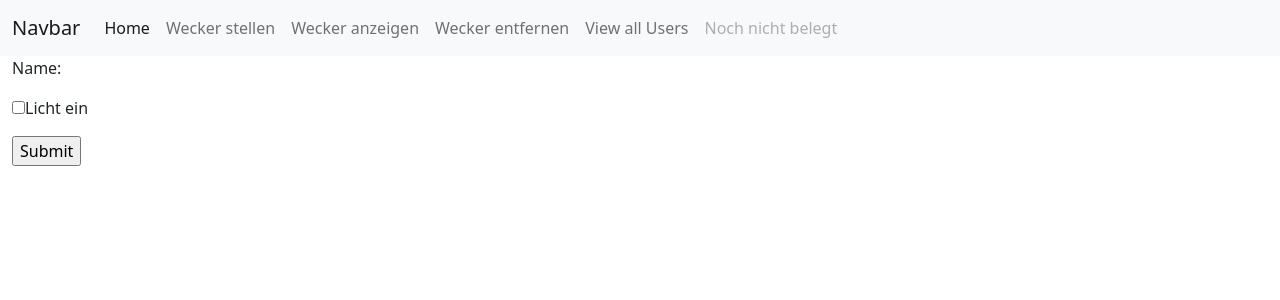
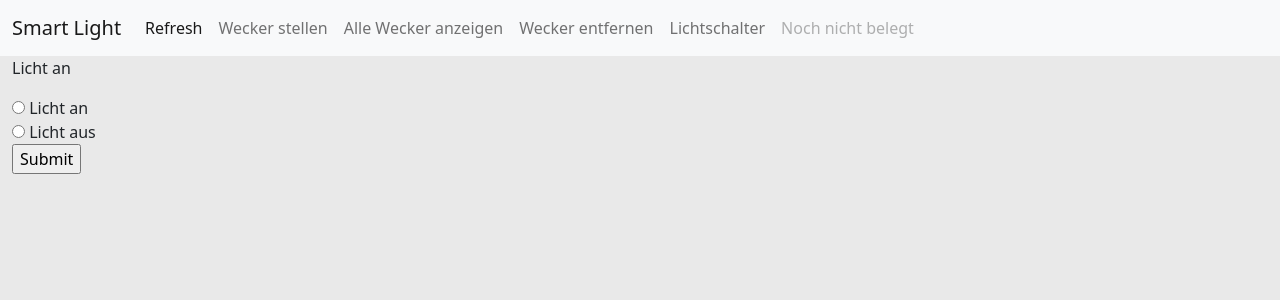
Before and after one commit to PatchFramework/SmartLight, a Flask app: page /licht in a window 1280 px wide. Shown: the top 300 px of the page. Run offline with Flask 2, Linux system fonts and the light colour scheme.

Commit message:
Website-Weiterbau
Update der Website - licht an, Licht aus, Wecker löschen funktioniert noch nicht, aber dafür funktioniert die Wecker-Einstellung und Wecker-Anzeige wieder.

```diff
--- a/smart light/app.py
+++ b/smart light/app.py
@@ -23,7 +23,7 @@ db = SQLAlchemy(app)
 #         self.email = email
 class lichtan(db.Model):
     _id = db.Column("id", db.Integer, primary_key=True)
-    licht = db.Column("licht", db.Integer)
+    licht = db.Column("licht", db.String)
     def __init__(self, licht):
         self.licht = licht
 
@@ -33,6 +33,31 @@ class licht(db.Model):
 
     def __init__(self, zeit):
         self.zeit = zeit
+
+# @app.route("/wecker", methods=["POST", "GET"])
+# def lighton():
+#     if request.method == "POST":
+#         session.permanent = True
+#         light = request.form["lichtschalter"]
+#         session["licht"] = light
+#         found_wecker = lichtan.query.filter_by(licht=licht).first()
+#         if light == lighton :
+#             session["licht"]=1
+#         # else:
+#         #     zeitpunkt = lichtan(licht)
+#         #     db.session.add(zeitpunkt)
+#         #     db.session.commit()
+
+
+#         flash("Das Licht wurde erfolgreich eingeschalten!")
+#         return redirect(url_for("weckeranzeige"))
+#     else:
+#         # if "zeit" in session:
+#         #     flash("Der Wecker war bereits gestellt!")
+#         #     return redirect(url_for("weckeranzeige"))
+#         return render_template("wecker.html")
+
+
 @app.route("/licht", methods=["POST", "GET"])
 def lichtein():
       if request.method == "POST":
@@ -43,7 +68,7 @@ def lichtein():
         if lichtein:
             session["licht"] =lichtein.licht
         else:
-            light = lichtan(licht)
+            light = lichtan(light)
             db.session.add(light)
             db.session.commit()
 
@@ -51,15 +76,16 @@ def lichtein():
         flash("Licht ist an!")
         return redirect(url_for("lichtein"))
       else:
-        if "licht" in session:
-            flash("Licht ist bereits an!")
-            return redirect(url_for("weckerstellen"))
+        # if "licht" in session:
+        #     flash("Licht ist bereits an!")
+        #     return redirect(url_for("weckerstellen"))
         return render_template("licht.html")
 
 @app.route("/wecker", methods=["POST", "GET"])
 def weckerstellen():
     if request.method == "POST":
         session.permanent = True
+        request.form["wecker"] == "weckerstellen"
         zeit = request.form["wecker"]
         session["zeit"] = zeit
         found_wecker = licht.query.filter_by(zeit=zeit).first()
@@ -78,27 +104,7 @@ def weckerstellen():
         #     flash("Der Wecker war bereits gestellt!")
         #     return redirect(url_for("weckeranzeige"))
         return render_template("wecker.html")
-def lichtein():
-      if request.method == "POST":
-        session.permanent = True
-        licht = request.form["licht"]
-        session["licht"] = licht
-        lichtein = lichtan.query.filter_by(licht=licht).first()
-        if lichtein:
-            session["licht"] =lichtein.licht
-        else:
-            light = lichtan(licht)
-            db.session.add(light)
-            db.session.commit()
 
-
-        flash("Licht ist an!")
-        return redirect(url_for("lichtein"))
-      else:
-        if "licht" in session:
-            flash("Licht ist bereits an!")
-            return redirect(url_for("weckerstellen"))
-        return render_template("licht.html")
 @app.route("/anzeige")
 def weckeranzeige():
 
--- /dev/null
+++ b/smart light/static/style.css
@@ -0,0 +1 @@
+body {background-color:#e9e9e9;}
--- a/smart light/templates/base.html
+++ b/smart light/templates/base.html
@@ -1,33 +1,34 @@
 <!DOCTYPE html>
 <html>
     <head>
+      <link href="https://cdn.jsdelivr.net/npm/bootstrap@5.1.3/dist/css/bootstrap.min.css" rel="stylesheet" integrity="sha384-1BmE4kWBq78iYhFldvKuhfTAU6auU8tT94WrHftjDbrCEXSU1oBoqyl2QvZ6jIW3" crossorigin="anonymous">
 
-        <link href="https://cdn.jsdelivr.net/npm/bootstrap@5.1.3/dist/css/bootstrap.min.css" rel="stylesheet" integrity="sha384-1BmE4kWBq78iYhFldvKuhfTAU6auU8tT94WrHftjDbrCEXSU1oBoqyl2QvZ6jIW3" crossorigin="anonymous">
-        <title> {% block title %}{% endblock %}</title>
+      <link rel="stylesheet" type="text/css" href="{{ url_for('static', filename='style.css')}}">
+         <title> {% block title %}{% endblock %}</title>
     </head>
     <body>
         <nav class="navbar navbar-expand-lg navbar-light bg-light">
             <div class="container-fluid">
-              <a class="navbar-brand" href="#">Navbar</a>
+              <a class="navbar-brand" href="#">Smart Light</a>
               <button class="navbar-toggler" type="button" data-bs-toggle="collapse" data-bs-target="#navbarNav" aria-controls="navbarNav" aria-expanded="false" aria-label="Toggle navigation">
                 <span class="navbar-toggler-icon"></span>
               </button>
               <div class="collapse navbar-collapse" id="navbarNav">
                 <ul class="navbar-nav">
                   <li class="nav-item">
-                    <a class="nav-link active" aria-current="page" href="/">Home</a>
+                    <a class="nav-link active" aria-current="page" href="#">Refresh</a>
                   </li>
                   <li class="nav-item">
                     <a class="nav-link" href="/wecker">Wecker stellen</a>
                   </li>
                   <li class="nav-item">
-                    <a class="nav-link" href="/anzeige">Wecker anzeigen</a>
+                    <a class="nav-link" href="/anzeige">Alle Wecker anzeigen</a>
                   </li>
                   <li class="nav-item">
                     <a class="nav-link" href="/loeschen">Wecker entfernen</a>
                   </li>
                   <li class="nav-item">
-                    <a class="nav-link" href="/view">View all Users</a>
+                    <a class="nav-link" href="/licht">Lichtschalter</a>
                   </li>
                   <li class="nav-item">
                     <a class="nav-link disabled">Noch nicht belegt</a>
--- a/smart light/templates/licht.html
+++ b/smart light/templates/licht.html
@@ -9,9 +9,10 @@
             {% endfor %}
         {% endif %}
     {% endwith %}
-<form action="#" method="post">
-    <p>Name:</p>
-    <p><input type="checkbox" name="licht" value="1" />Licht ein</p>
-    <p><input type="submit" name="submit" /></p>
-</form>
+    <form action="#" method = "post">
+        <p>Licht an</p>
+        <input type="radio" name="lichtschalter" id="lighton" value="lighton"> Licht an </input><br>
+        <input type="radio" name="lichtschalter" id="lightoff" value="lightoff"> Licht aus </input><br>
+        <p> <input type="submit" name="submitlight"/> </p>
+    </form>
 {% endblock %}
--- a/smart light/templates/wecker.html
+++ b/smart light/templates/wecker.html
@@ -10,8 +10,10 @@
         {% endif %}
     {% endwith %}
 <form action="#" method="post">
-    <p>Name:</p>
+    <p>Wecker stellen für:</p>
     <p><input type="Time" name="wecker" /></p>
-    <p><input type="submit" name="submit" /></p>
+    <p><input type="submit" name="weckerstellen" /></p>
 </form>
+
+
 {% endblock %}
```
